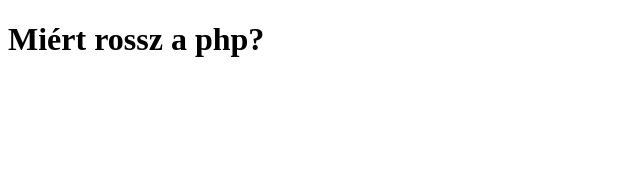
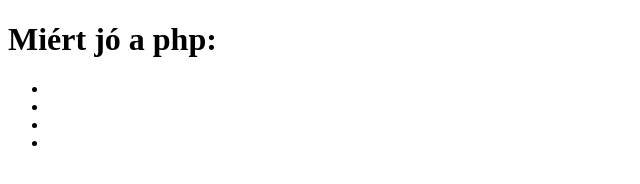
Before and after one commit to Utelagazkodas/Menyhartphp, a plain HTML site: page docs/index.html in a window 1280 px wide. Shown: the whole page, without its empty margins (0-640 px from the left). Drawn offline with Linux system fonts and the light colour scheme.

Commit message:
Update index.html

```diff
--- a/docs/index.html
+++ b/docs/index.html
@@ -5,7 +5,13 @@
 </head>
 <body>
 
-<h1>Miért rossz a php?</h1>
+<h1>Miért jó a php:</h1>
+<ul>
+  <li></li>
+  <li></li>
+  <li></li>
+  <li></li>
+</ul>
 
 </body>
 </ht ml
```
